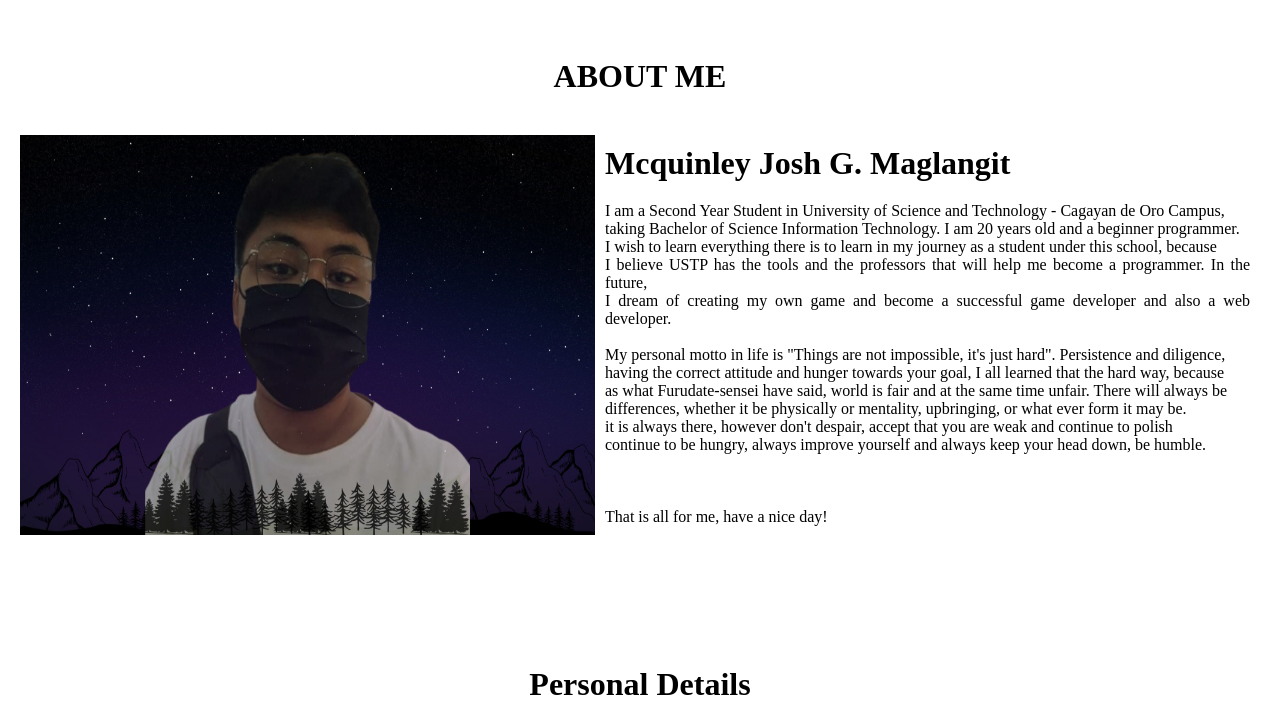
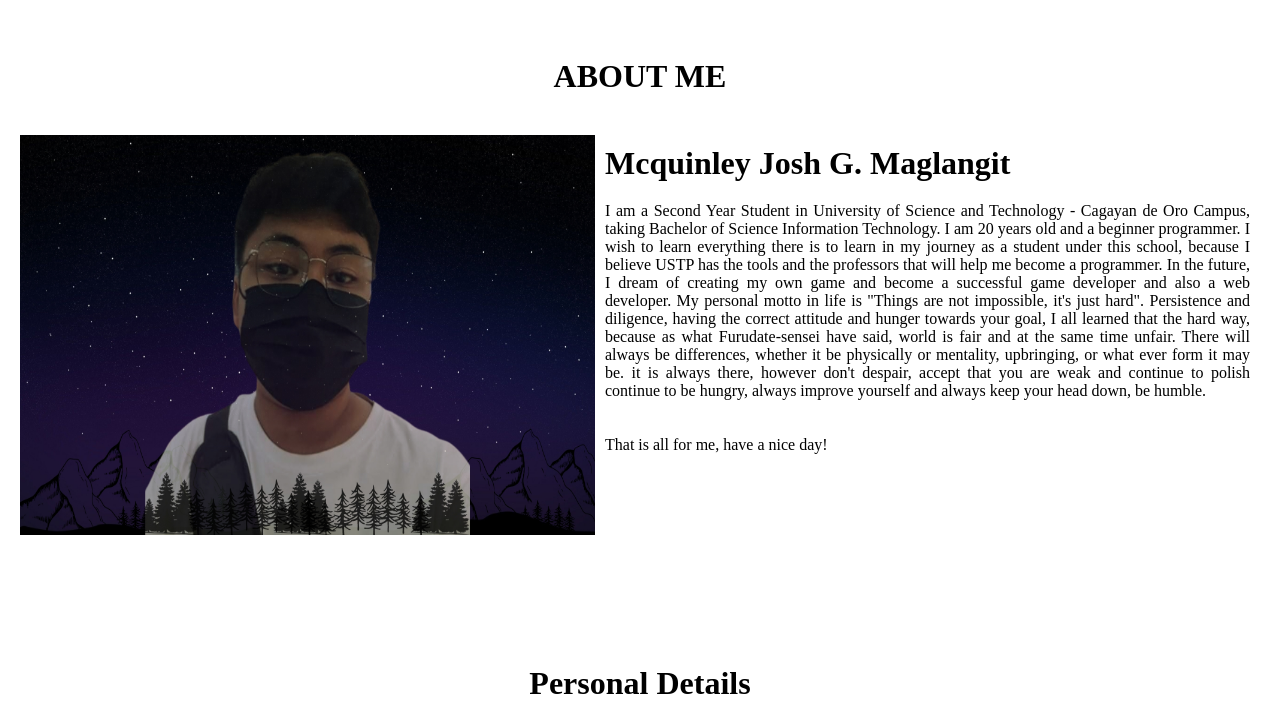
Before and after one commit to presam6/presam6.github.io, a plain HTML site: page index.html in a window 1280 px wide. Shown: the part 903-1609 px from the top of the page. Drawn offline with Linux system fonts and the light colour scheme; files whose address does not match are found by name.

Commit message:
remove br

```diff
--- a/index.html
+++ b/index.html
@@ -29,17 +29,17 @@
             <img src="2.jpg" alt="">
             <div id="intro">
                 <h2>Mcquinley Josh G. Maglangit</h2>
-                <p>I am a Second Year Student in University of Science and Technology - Cagayan de Oro Campus, <br>
-                    taking Bachelor of Science Information Technology. I am 20 years old and a beginner programmer. <br>
-                    I wish to learn everything there is to learn in my journey as a student under this school, because <br>
-                    I believe USTP has the tools and the professors that will help me become a programmer. In the future, <br>
-                    I dream of  creating my own game and become a successful game developer and also a web developer. <br> <br>
-                    My personal motto in life is "Things are not impossible, it's just hard". Persistence and diligence, <br>
-                    having the correct attitude and hunger towards your goal, I all learned that the hard way, because <br>
-                    as what Furudate-sensei have said, world is fair and at the same time unfair. There will always be <br>
-                    differences, whether it be physically or mentality, upbringing, or what ever form it may be. <br>
-                    it is always there, however don't despair, accept that you are weak and continue to polish <br>
-                    continue to be hungry, always improve yourself and always keep your head down, be humble. <br>
+                <p>I am a Second Year Student in University of Science and Technology - Cagayan de Oro Campus,
+                    taking Bachelor of Science Information Technology. I am 20 years old and a beginner programmer.
+                    I wish to learn everything there is to learn in my journey as a student under this school, because
+                    I believe USTP has the tools and the professors that will help me become a programmer. In the future,
+                    I dream of  creating my own game and become a successful game developer and also a web developer.
+                    My personal motto in life is "Things are not impossible, it's just hard". Persistence and diligence,
+                    having the correct attitude and hunger towards your goal, I all learned that the hard way, because
+                    as what Furudate-sensei have said, world is fair and at the same time unfair. There will always be
+                    differences, whether it be physically or mentality, upbringing, or what ever form it may be.
+                    it is always there, however don't despair, accept that you are weak and continue to polish
+                    continue to be hungry, always improve yourself and always keep your head down, be humble.
 
 
 
```
